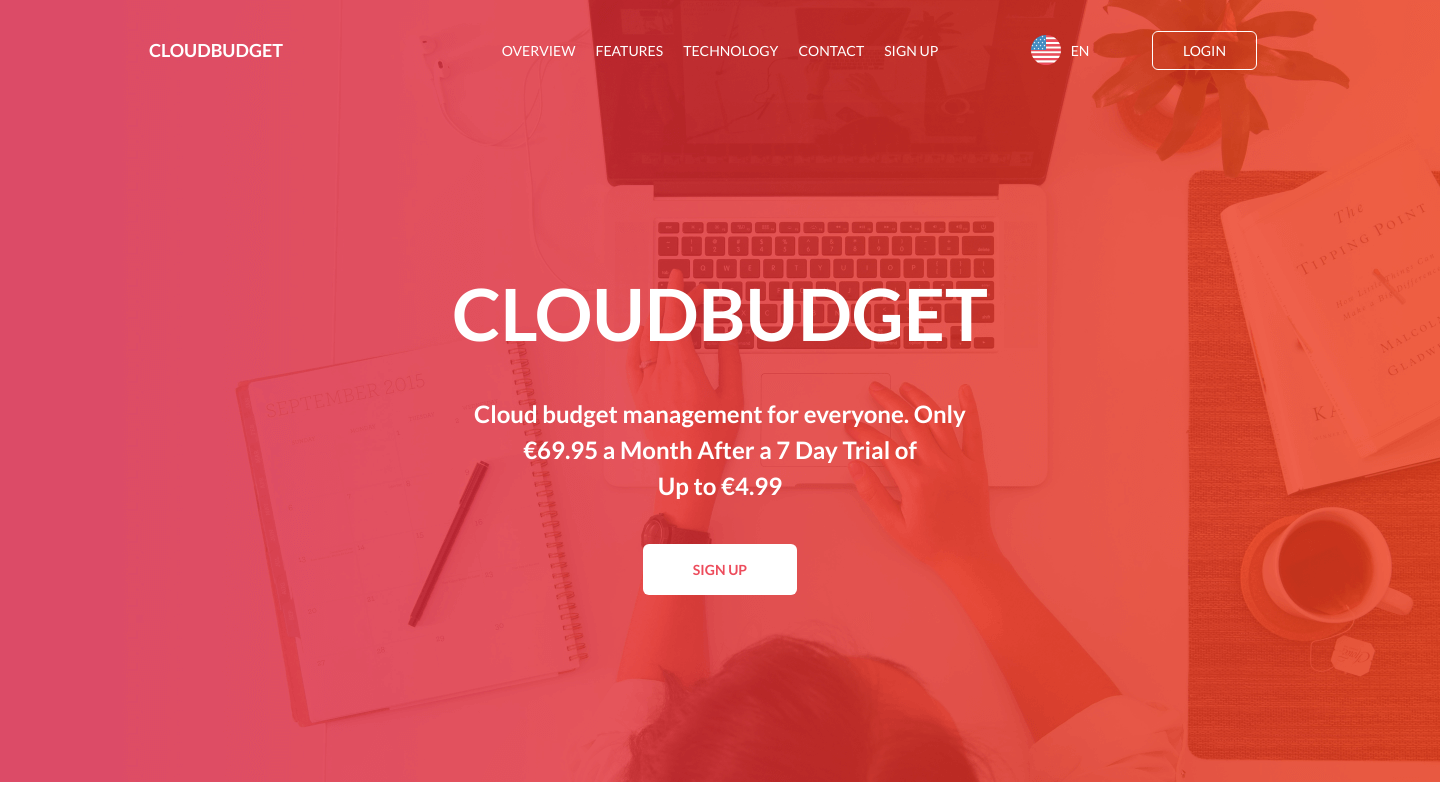
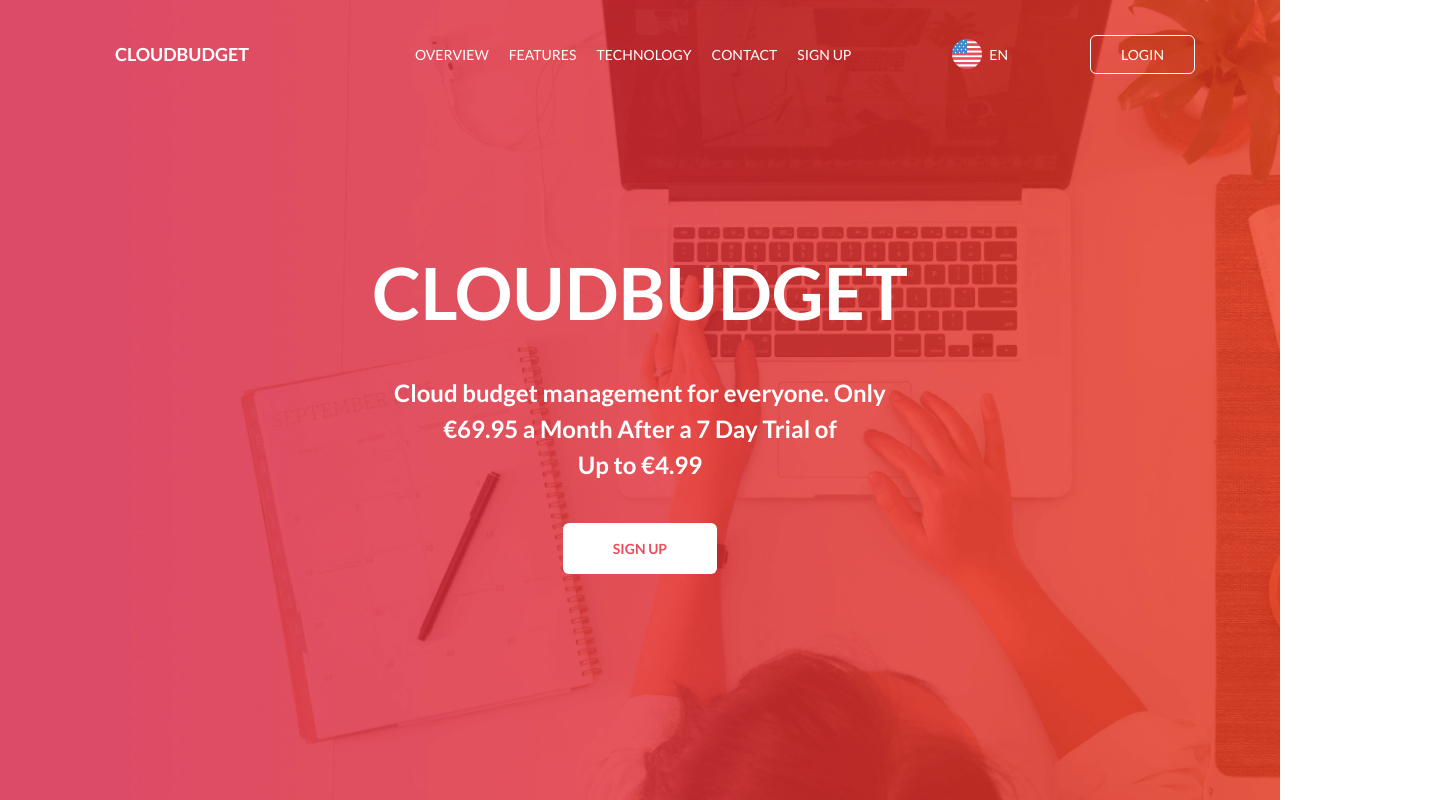
Before and after one commit to D1medron/CloudBudget, a plain HTML site: page index.html in a window 1280 px wide. Shown: the top 800 px of the page, 1440 px wide, since content can reach past the window. Drawn offline with Linux system fonts and the light colour scheme.

Commit message:
update header

```diff
--- a/#source/css/style.scss
+++ b/#source/css/style.scss
@@ -9,42 +9,53 @@
 	font-family: "Lato", sans-serif;
 }
 
-.main-container {
-  min-width: 1440px;
-  margin: 0 auto;
+.body {
+	max-width: 1440px;
 	text-align: center;
 }
 
-.main-header {
+.container {
+	width: 1110px;
+	margin: 0 auto;
+}
+
+.header {
 	background-image: url(/img/bg.png);
 	background-repeat: no-repeat;
 	background-size: cover;
 	color: white;
-  &__nav {
-		height: 100px;
+	height: 100vh;
+	&__top {
 		display: grid;
-		grid-template-columns: repeat(10, 1fr);
+		grid-template-columns: repeat(12, 1fr);
+		align-items: center;
+		padding: 35px 0;
 	}
-  &__nav > a {
+	&__logo {
+		grid-column: 1/3;
+		justify-self: start;
+		margin-left: 30px;
 		position: relative;
-		grid-column: 1/4;
-		align-self: center;
-		color: white;
+		&-link {
 			text-transform: uppercase;
 			font-size: 18px;
 			font-style: normal;
 			font-weight: bold;
+			color: white;
 		}
-  &__nav > a::before {
+		&::before {
 			position: absolute;
 			content: url(/img/dashicons-cloud.svg);
-	left: 27%;
-	bottom: -30%;
+			left: -30px;
+			top: -6px;
+		}
+	}
+	&__menu {
+		grid-column: 4/10;
+		justify-self: center;
 	}
 	&__list {
-	grid-column: 4/8;
 		display: flex;
-	justify-content: center;
 		align-items: center;
 	}
 	&__item {
@@ -60,19 +71,33 @@
 		line-height: 17px;
 	}
 	&__lang {
-		grid-column: 8/9;
-		align-self: center;
+		grid-column: 10/12;
+	}
+	&__lang-text {
+		position: relative;
 		font-style: normal;
 		font-weight: normal;
 		font-size: 14px;
 		line-height: 17px;
-		position: relative;
 	}
-  &__lang::before {
+	&__lang-text::before {
 		position: absolute;
 		content: url(/img/emojione-flag-for-flag-united-states.svg);
-		left: 15%;
+		right: 25px;
 		bottom: -10px;
+	}
+	&__login{
+		grid-column: 12/13;
+		&-btn {
+			font-style: normal;
+			font-weight: normal;
+			font-size: 14px;
+			line-height: 17px;
+			color: white;
+			background: rgba(0, 0, 0, 0);
+			padding: 10px 30px;
+			border-color: white;
+		}
 	}
 }
 
@@ -82,24 +107,9 @@
 	border-radius: 6px;
 }
 
-.btn-login {
-	grid-column: 9/10;
-	align-self: center;
-	justify-self: start;
-	font-style: normal;
-	font-weight: normal;
-	font-size: 14px;
-	line-height: 17px;
-	color: white;
-	background: rgba(0, 0, 0, 0);
-	padding: 10px 30px;
-	border-color: white;
-}
-
-.price {
-	padding-bottom: 187px;
-	& h1 {
-		margin-top: 170px;
+.header__content {
+	margin-top: 140px;
+	&-title {
 		margin-bottom: 40px;
 		font-style: normal;
 		font-weight: bold;
@@ -107,16 +117,13 @@
 		line-height: 86px;
 		text-transform: uppercase;
 	}
-	& p {
+	&-text{
 		font-style: normal;
 		font-weight: 600;
 		font-size: 24px;
 		line-height: 150%;
 	}
-}
-
-
-.btn-price {
+	&-btn {
 		margin-top: 40px;
 		font-style: normal;
 		font-weight: 600;
@@ -127,6 +134,9 @@
 		color: #ED4C5C;
 		border: none;
 	}
+}
+
+
 
 .visually-hidden {
 	position: absolute;
@@ -439,10 +449,6 @@
 	}
 }
 
-.container {
-	width: 1110px;
-	margin: 0 auto;
-}
 .footer__inner {
 	display: grid;
 	grid-template-columns: repeat(4, 1fr);
--- a/index.html
+++ b/index.html
@@ -10,34 +10,45 @@
 	<link rel="stylesheet" href="css/style.css">
 </head>
 
-<body class="main-container">
-
-	<header class="main-header">
-		<nav class="main-header__nav">
-			<a href="#">CloudBudget</a>
-			<ul class="main-header__list">
-				<li class="main-header__item"><a href="">Overview</a></li>
-				<li class="main-header__item"><a href="">Features</a></li>
-				<li class="main-header__item"><a href="">Technology</a></li>
-				<li class="main-header__item"><a href="">Contact</a></li>
-				<li class="main-header__item"><a href="">Sign up</a></li>
-			</ul>
-			<span class="main-header__lang">EN</span>
-			<button class="btn btn-login">
-				Login
-			</button>
-		</nav>
-		<section class="price">
-			<h1>CloudBudget</h1>
-			<p>Cloud budget management for everyone. Only <br>€69.95 a Month After a 7 Day Trial of
-				<br>Up to €4.99
-			</p>
-			<button class="btn btn-price">Sign up</button>
-		</section>
+<body class="body">
+	<header class="header">
+		<div class="container">
+			<div class="header__inner">
+				<div class="header__top">
+					<div class="header__logo">
+						<a class="header__logo-link" href="#">CloudBudget</a>
+					</div>
+					<nav class="header__menu">
+						<ul class="header__list">
+							<li class="header__item"><a class="header__item-link" href="">Overview</a></li>
+							<li class="header__item"><a class="header__item-link" href="">Features</a></li>
+							<li class="header__item"><a class="header__item-link" href="">Technology</a></li>
+							<li class="header__item"><a class="header__item-link" href="">Contact</a></li>
+							<li class="header__item"><a class="header__item-link" href="">Sign up</a></li>
+						</ul>
+					</nav>
+					<div class="header__lang">
+						<span class="header__lang-text">EN</span>
+					</div>
+					<div class="header__login">
+						<button class="btn header__login-btn">
+							Login
+						</button>
+					</div>
+				</div>
+				<div class="header__content">
+					<h1 class="header__content-title">CloudBudget</h1>
+					<p class="header__content-text">Cloud budget management for everyone. Only <br>€69.95 a Month After a 7
+						Day Trial of
+						<br>Up to €4.99
+					</p>
+					<button class="btn header__content-btn">Sign up</button>
+				</div>
+			</div>
+		</div>
 	</header>
 
 	<main class="main">
-
 		<section class="overview">
 			<h2 class="visually-hidden">Overview</h2>
 			<div class="overview__text">
```
Also changed, not shown: css/style.css. Lines whose indentation alone changed are shown as unchanged.
